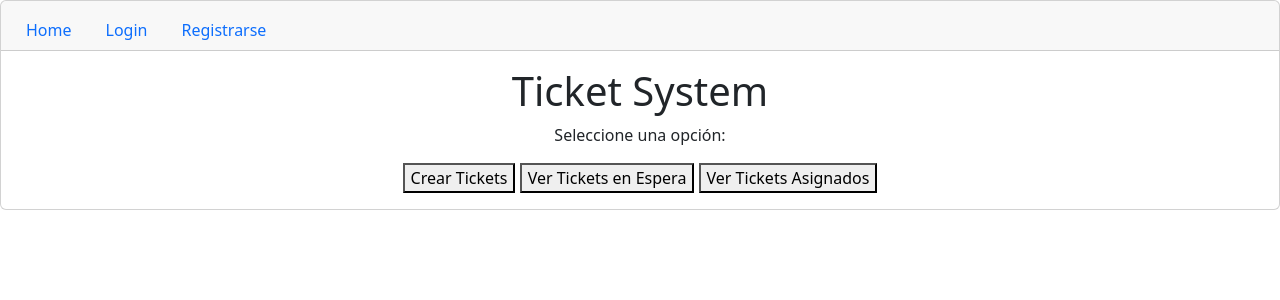
After one commit to BraianVargas/sistick_1, a Flask app: template templates/user/index.html in a window 1280 px wide. The commit adds this page. Shown: the top 300 px of the page. Run offline with Flask 2, Linux system fonts and the light colour scheme; the template is opened without the code that fills it, so the values that code supplies are empty.

```diff
--- a/app.py
+++ b/app.py
@@ -15,7 +15,10 @@ app.register_blueprint(userBP, url_prefix="/user")
 
 @app.route("/")
 def index():
-    return render_template("base.html", logged = False)
+    if "username" in session:
+        return render_template("base.html", logged = True, username=session["username"], admin=session["admin"])
+    else:
+        return render_template("base.html", logged = False)
 
 if __name__ == '__main__':
     app.run(debug=True)
--- a/templates/base.html
+++ b/templates/base.html
@@ -13,18 +13,23 @@
           <div class="card-header">
                <ul class="nav nav-tabs card-header-tabs">
                     {% if logged %}
-                         {% if admin %}
-                         {% else %}
                               <li class="nav-item">
                                    <a class="nav-link" aria-current="true" href="/">Home</a>
                               </li>
                               <li class="nav-item">
-                                   <a class="nav-link" href="/user/login">Tickets</a>
+                                   <a class="nav-link" href="/tickets/index">Tickets</a>
+                              </li>
+                              {% if admin == "admin" %}
+                                   <li class="nav-item">
+                                        <a class="nav-link" href="/tickets/reportes">Reportes</a>
+                                   </li>
+                              {% endif %}
+                              <li class="nav-item">
+                                   <a class="nav-link" href="/user/logout">Logout</a>
                               </li>
                               <li class="nav-item">
-                                   <a class="nav-link" href="/user/create">To-Do</a>
+                                   <a class="nav-link disabled">{{username}}</a>
                               </li>
-                         {% endif %}
                     {% else %}
                          <li class="nav-item">
                               <a class="nav-link" aria-current="true" href="/">Home</a>
@@ -43,14 +48,13 @@
                     {% block content %}{% endblock %}
                {% else %}
                     <div class="jumbotron">
-                         <h1 class="display-3">¡Bienvenido a SisTick!</h1>
+                         <h2 class="display-4"><span class="text-uppercase text">{{username}}</span></h2>
+                         <h1 class="display-3">¡Bienvenido a <span class="fw-bolder">SisTick</span>!</h1>
                          <br>
                          <p class="lead">Sistema de Tickets para requerimientos de usuarios.</p>
                          <hr class="my-4">
                          <p class="col-12 col-md-6 m-auto mb-3">
                               ¡Bienvenido al sistema de gestión de tickets! Este es un espacio donde podrás gestionar tus solicitudes y tareas pendientes de una manera sencilla y eficiente. En este sistema, podrás visualizar los tickets pendientes y asignados, así como también crear nuevos usuarios y realizar consultas sobre el estado de los tickets.
-
-                              Si ya cuentas con una cuenta, por favor inicia sesión para acceder a tu panel de control. Si aún no tienes una cuenta, puedes registrarte de manera rápida y fácil para empezar a utilizar todas las funcionalidades del sistema.
 
                               Además, este sistema te permitirá generar reportes mensuales, semanales o diarios para llevar un mejor control de tus actividades y tareas pendientes. No te preocupes por perder información importante, ya que todo quedará almacenado en este sistema seguro y confiable.
 
--- a/templates/user/LoginForm.html
+++ b/templates/user/LoginForm.html
@@ -21,9 +21,11 @@
             <button type="submit" class="btn btn-primary btn-block">Iniciar sesión</button>
           </form>
         </div>
-        {% if error %}
+        {% with error = get_flashed_messages() %}
+          {% if error %}
           <p class="alert alert-danger"><strong>Error:</strong> {{ error }}
-        {% endif %}
+          {% endif %}
+        {% endwith %}
       </div>
     </div>
   </div>
--- /dev/null
+++ b/templates/user/index.html
@@ -0,0 +1,14 @@
+{% extends "base.html" %}
+{% block title %} Inicio {% endblock %}
+{% block content %}
+<body>
+     <h1>Ticket System</h1>
+     <p>Seleccione una opción:</p>
+     <form>
+          <button type="submit" formaction="/crear-tickets">Crear Tickets</button>
+          <button type="submit" formaction="/ver-tickets-en-espera">Ver Tickets en Espera</button>
+          <button type="submit" formaction="/ver-tickets-asignados">Ver Tickets Asignados</button>
+     </form>
+ </body>
+
+{% endblock %}
```
Also changed, not shown: usuarios/controller.py (+4 -5 lines), usuarios/routes.py (+8 -16 lines), templates/ticket/index.html (added), tickets/__init__.py (added), tickets/controller.py (added), tickets/model.py (added), tickets/routes.py (added).
